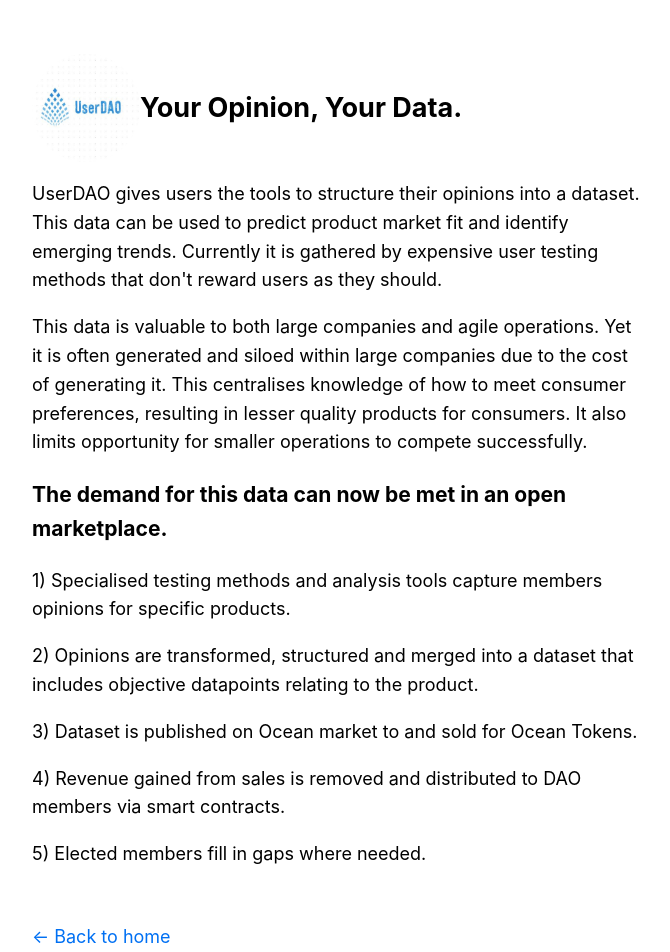
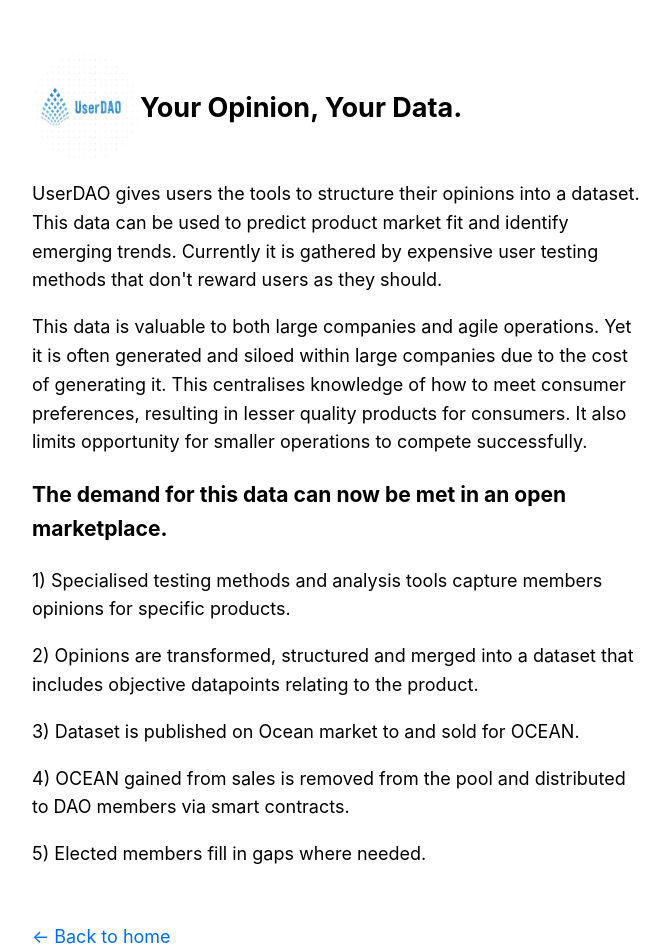
Before and after one commit to rd123myb/UserDAO, a Next.js app: page /posts/blog in a window 1280 px wide. Shown: the top 952 px of the page, without its empty margins (302-972 px from the left). Built offline with nearby package versions, Linux system fonts and the light colour scheme.

Commit message:
spelling

```diff
--- a/pages/posts/blog.js
+++ b/pages/posts/blog.js
@@ -24,9 +24,9 @@
         </p><p>
         2) Opinions are transformed, structured and merged into a dataset that includes objective datapoints relating to the product.
         </p><p>
-        3) Dataset is published on Ocean market to and sold for Ocean Tokens.
+        3) Dataset is published on Ocean market to and sold for OCEAN.
         </p><p>
-        4) Revenue gained from sales is removed and distributed to DAO members via smart contracts.
+        4) OCEAN gained from sales is removed from the pool and distributed to DAO members via smart contracts.
         </p><p>
         5) Elected members fill in gaps where needed.
 
```
